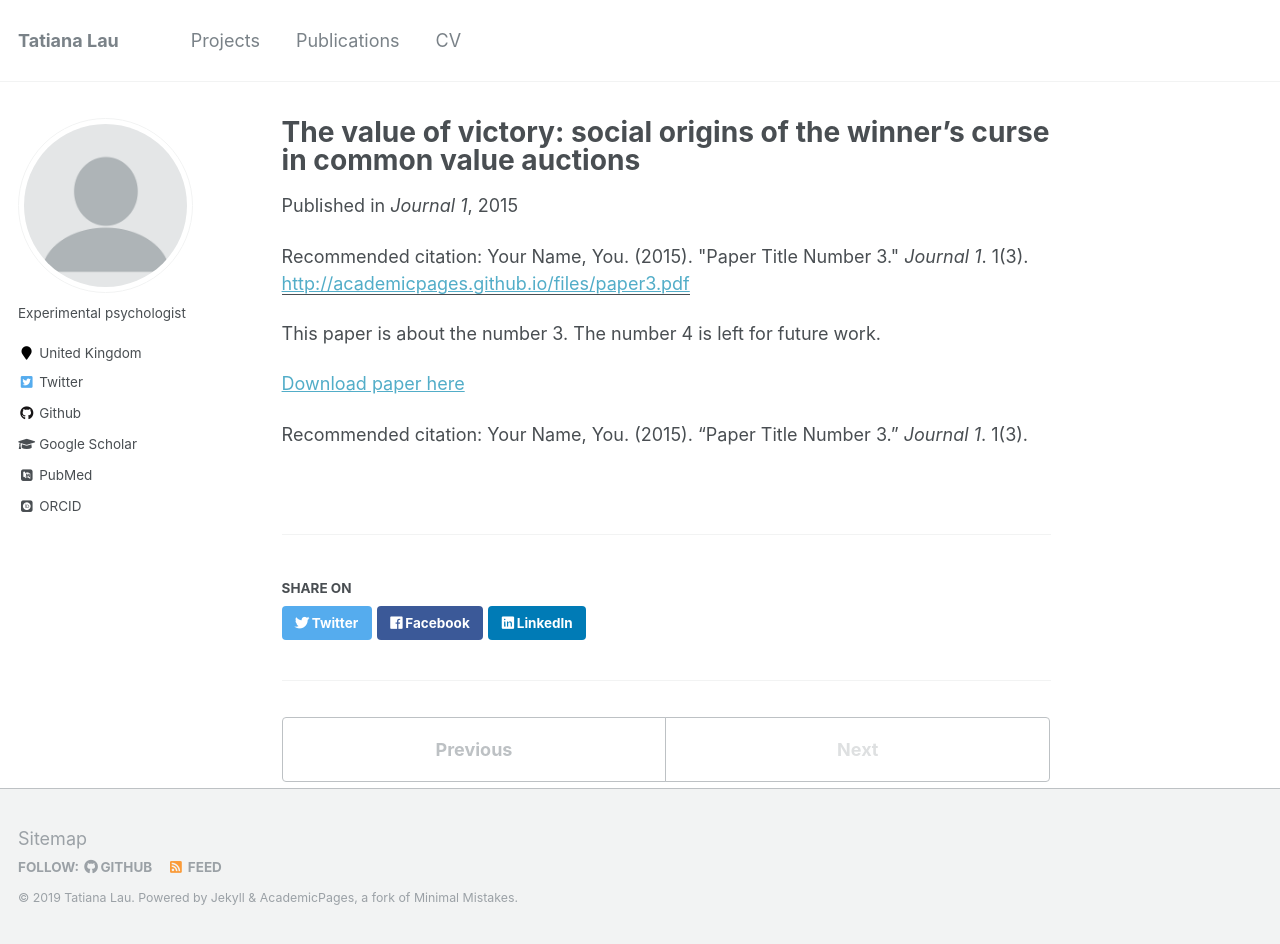
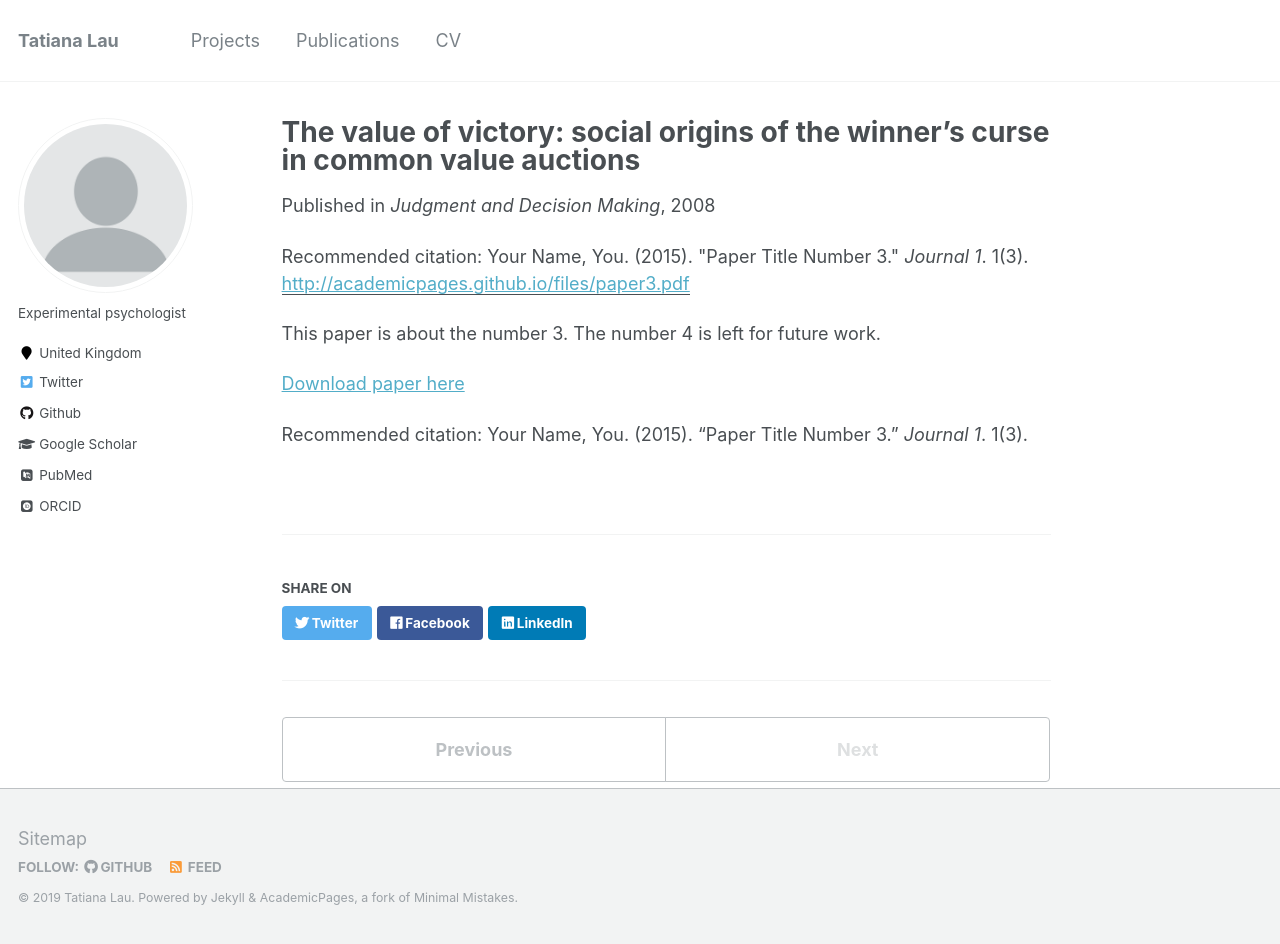
Before and after one commit to tlau1860/tlau1860.github.io, a Jekyll site: the page built from _publications/2015-10-01-paper-title-number-3.md, in a window 1280 px wide and 944 px high. Built offline with Jekyll 4.4.1, drawn with Linux system fonts in a browser that asks for light colours; some web fonts are replaced.

```diff
--- a/_publications/2015-10-01-paper-title-number-3.md
+++ b/_publications/2015-10-01-paper-title-number-3.md
@@ -3,8 +3,8 @@
 collection: publications
 permalink: /publication/2015-10-01-paper-title-number-3
 excerpt: 'This is about somethingk.'
-date: 2015-08-01
-venue: 'Journal 1'
+date: 2008-08-01
+venue: 'Judgment and Decision Making'
 paperurl: 'http://academicpages.github.io/files/paper3.pdf'
 citation: 'Your Name, You. (2015). &quot;Paper Title Number 3.&quot; <i>Journal 1</i>. 1(3).'
 ---
```
